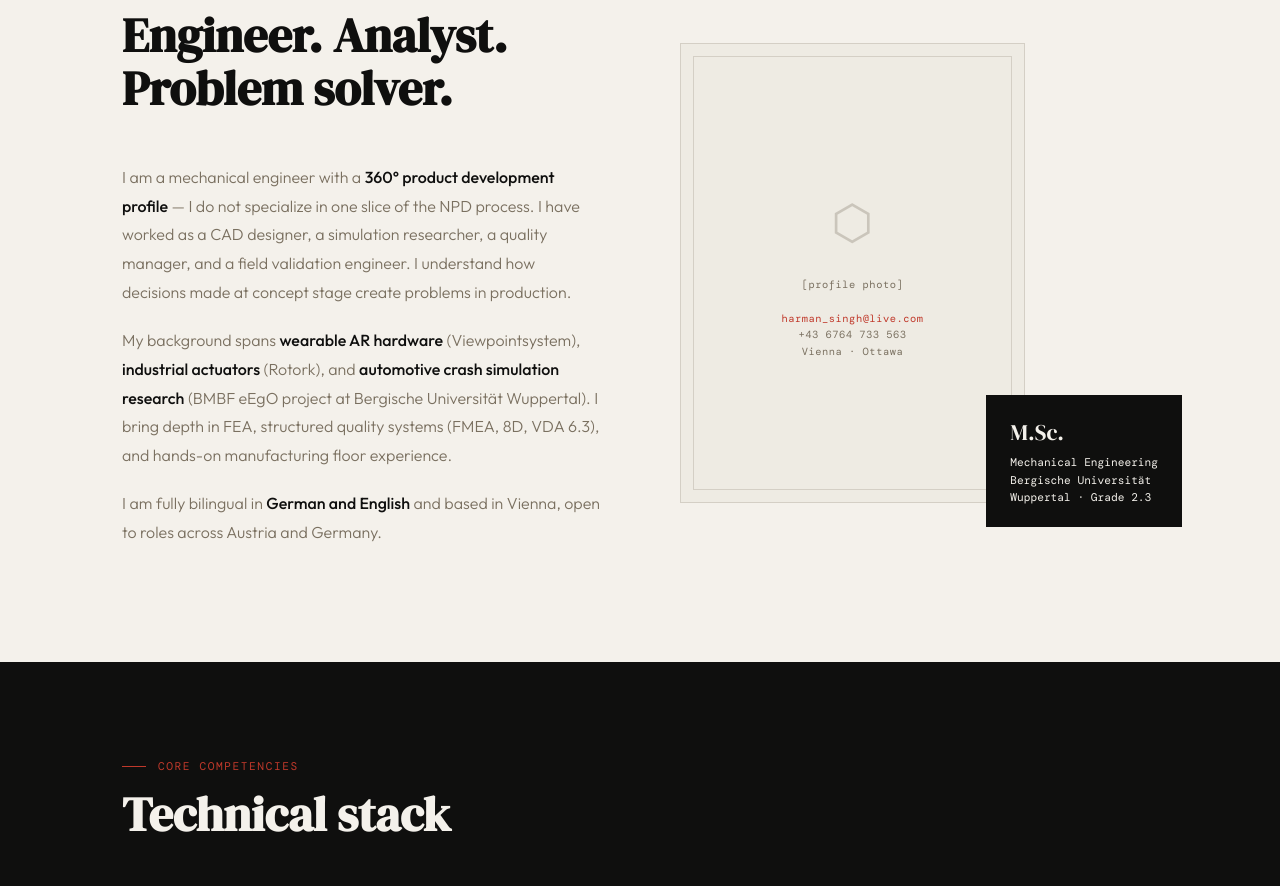
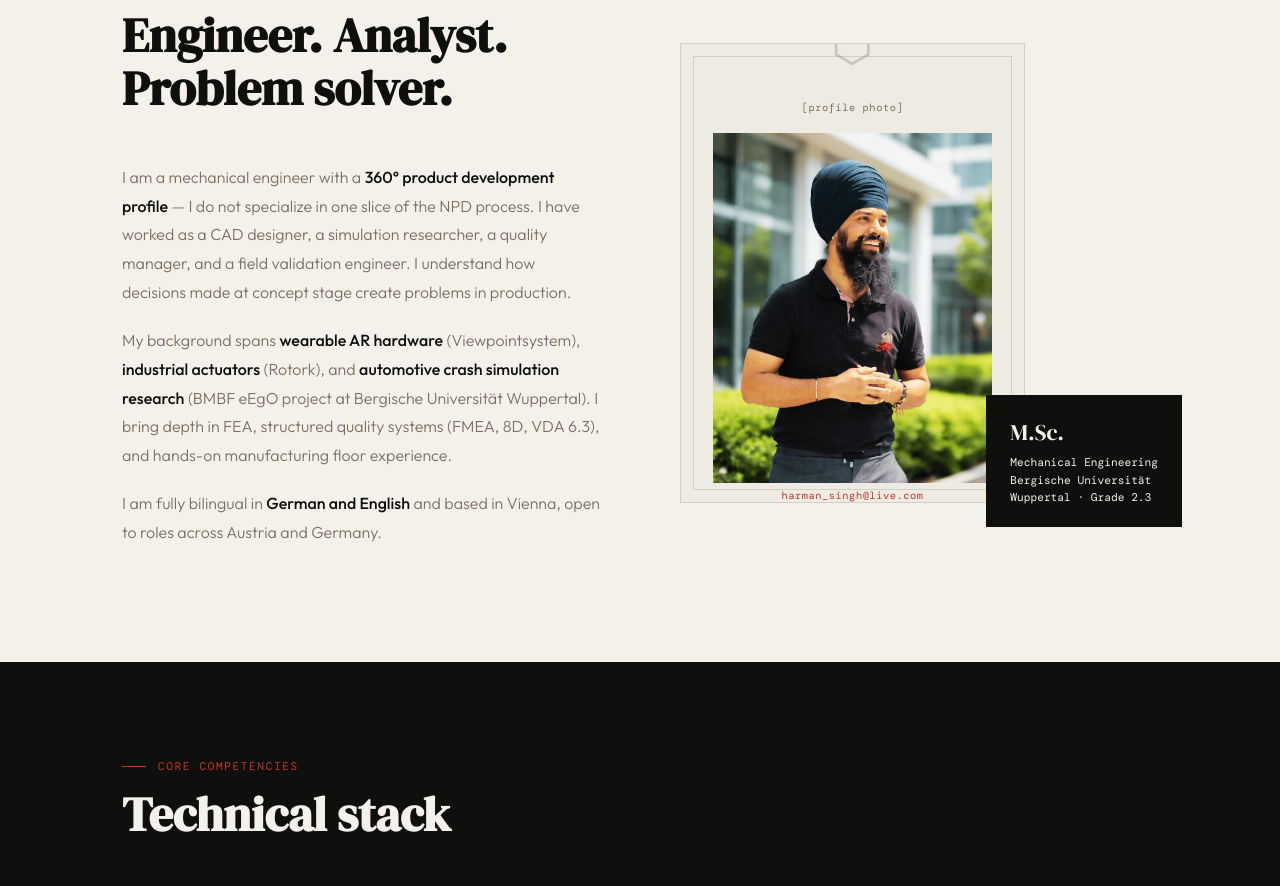
Before and after one commit to hsingh-boss/landing-page, a plain HTML site: page Harman_S_Dhiman_Portfolio.html in a window 1280 px wide. Shown: the part 923-1809 px from the top of the page. Drawn offline with nearby package versions, Linux system fonts and the light colour scheme; a web font is replaced by a local one.

Commit message:
Update Harman_S_Dhiman_Portfolio.html

```diff
--- a/Harman_S_Dhiman_Portfolio.html
+++ b/Harman_S_Dhiman_Portfolio.html
@@ -489,6 +489,9 @@ footer .container { display: flex; justify-content: space-between; align-items:
           <div class="about-frame-inner">
             <div style="font-size:3rem; margin-bottom:1rem; opacity:0.3">⬡</div>
             [profile photo]<br><br>
+            <img src="Professional Avatar copy.png"
+                 alt="Harman S. Dhiman"
+                 style="width:100%; height:100%; object-fit:cover; object-position:center top;">
             <span style="color:var(--accent)">harman_singh@live.com</span><br>
             +43 6764 733 563<br>
             Vienna · Ottawa
```
